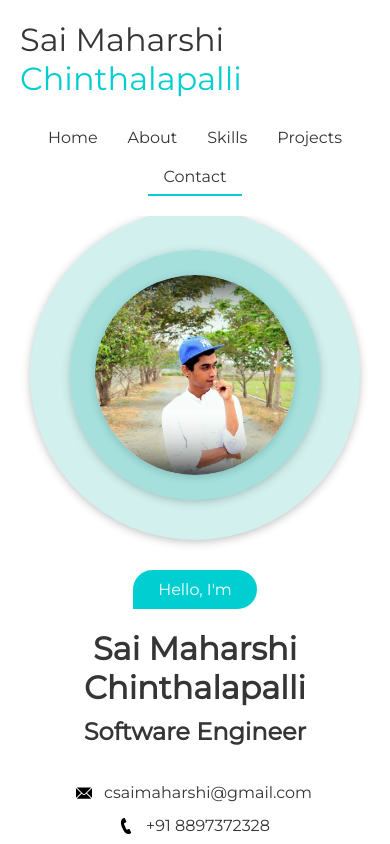
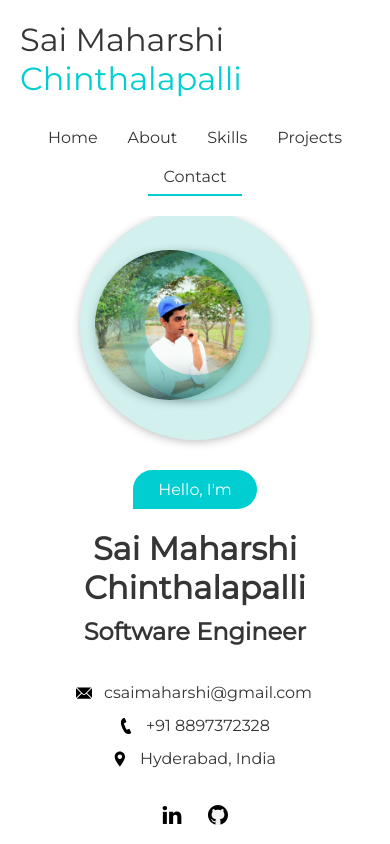
Before and after one commit to HelloRishiHello/ChinthalapalliaiMaharshi, a plain HTML site: page index.html in a window 390 px wide. Shown: the top 844 px of the page. Drawn offline with nearby package versions, Linux system fonts and the light colour scheme.

Commit message:
Update style.css

```diff
--- a/style.css
+++ b/style.css
@@ -393,8 +393,8 @@ html:not([data-scroll="0"]) header {
   }
 
   section.intro-section div.container div.intro-image {
-    min-width: 430px;
-    min-height: 430px;
+    min-width: 130px;
+    min-height: 130px;
     margin: 10px 0px;
     position: relative;
     -ms-flex-item-align: center;
@@ -404,14 +404,14 @@ html:not([data-scroll="0"]) header {
 
   @media (max-width: 1079px) {
     section.intro-section div.container div.intro-image {
-      min-width: 330px;
-      min-height: 330px;
+      min-width: 230px;
+      min-height: 230px;
     }
   }
 
   section.intro-section div.container div.intro-image div#border-outer {
-    width: 430px;
-    height: 430px;
+    width: 330px;
+    height: 330px;
     position: absolute;
     top: 50%;
     right: 0px;
@@ -426,8 +426,8 @@ html:not([data-scroll="0"]) header {
 
   @media (max-width: 1079px) {
     section.intro-section div.container div.intro-image div#border-outer {
-      width: 330px;
-      height: 330px;
+      width: 230px;
+      height: 230px;
       left: 50%;
       -webkit-transform: translate(-50%, -50%);
               transform: translate(-50%, -50%);
@@ -435,8 +435,8 @@ html:not([data-scroll="0"]) header {
   }
 
   section.intro-section div.container div.intro-image div#border-inner {
-    height: 350px;
-    width: 350px;
+    height: 250px;
+    width: 250px;
     position: absolute;
     top: 50%;
     right: 40px;
@@ -451,8 +451,8 @@ html:not([data-scroll="0"]) header {
 
   @media (max-width: 1079px) {
     section.intro-section div.container div.intro-image div#border-inner {
-      width: 250px;
-      height: 250px;
+      width: 150px;
+      height: 150px;
       left: 50%;
       -webkit-transform: translate(-50%, -50%);
               transform: translate(-50%, -50%);
@@ -460,8 +460,8 @@ html:not([data-scroll="0"]) header {
   }
 
   section.intro-section div.container div.intro-image img#intro-main-image {
-    width: 300px;
-    height: 300px;
+    width: 200px;
+    height: 200px;
     position: absolute;
     top: 50%;
     right: 65px;
@@ -474,8 +474,8 @@ html:not([data-scroll="0"]) header {
 
   @media (max-width: 1079px) {
     section.intro-section div.container div.intro-image img#intro-main-image {
-      height: 200px;
-      width: 200px;
+      height: 150px;
+      width: 150px;
       top: 50%;
       right: 65px;
       -webkit-transform: translate(0%, -50%);
```
